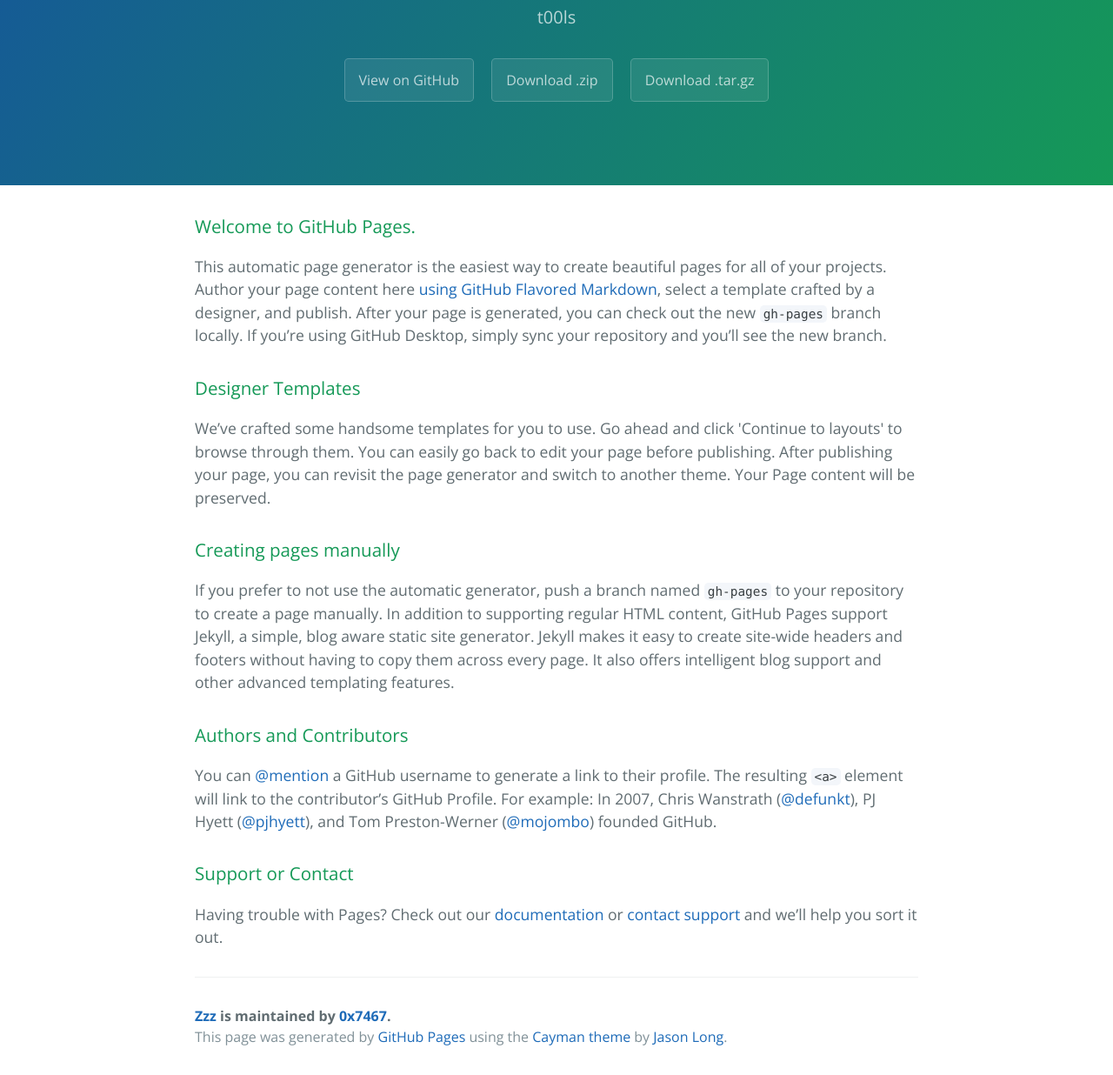
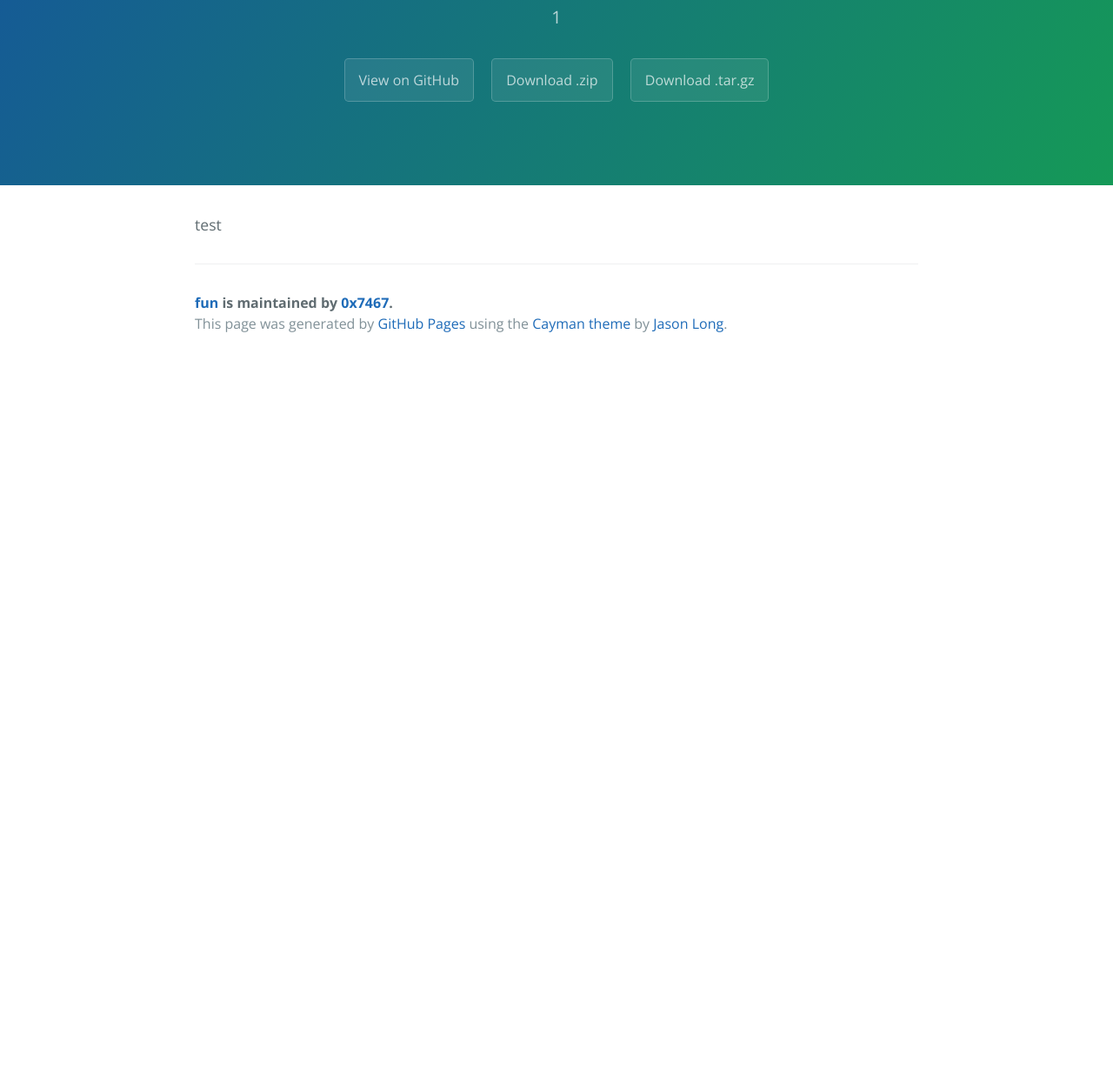
Before and after one commit to 0x7467/fun, a plain HTML site: page index.html in a window 1280 px wide. Shown: the part 170-1406 px from the top of the page at 87% size. After the commit the page ends 800 px from the top, so only its background shows below. Drawn offline with nearby package versions, Linux system fonts and the light colour scheme.

```diff
--- a/index.html
+++ b/index.html
@@ -2,7 +2,7 @@
 <html lang="en-us">
   <head>
     <meta charset="UTF-8">
-    <title>Zzz by 0x7467</title>
+    <title>fun by 0x7467</title>
     <meta name="viewport" content="width=device-width, initial-scale=1">
     <link rel="stylesheet" type="text/css" href="stylesheets/normalize.css" media="screen">
     <link href='https://fonts.googleapis.com/css?family=Open+Sans:400,700' rel='stylesheet' type='text/css'>
@@ -11,41 +11,18 @@
   </head>
   <body>
     <section class="page-header">
-      <h1 class="project-name">Zzz</h1>
-      <h2 class="project-tagline">t00ls</h2>
-      <a href="https://github.com/0x7467/zzz" class="btn">View on GitHub</a>
-      <a href="https://github.com/0x7467/zzz/zipball/master" class="btn">Download .zip</a>
-      <a href="https://github.com/0x7467/zzz/tarball/master" class="btn">Download .tar.gz</a>
+      <h1 class="project-name">fun</h1>
+      <h2 class="project-tagline">1</h2>
+      <a href="https://github.com/0x7467/fun" class="btn">View on GitHub</a>
+      <a href="https://github.com/0x7467/fun/zipball/master" class="btn">Download .zip</a>
+      <a href="https://github.com/0x7467/fun/tarball/master" class="btn">Download .tar.gz</a>
     </section>
 
     <section class="main-content">
-      <h3>
-<a id="welcome-to-github-pages" class="anchor" href="#welcome-to-github-pages" aria-hidden="true"><span aria-hidden="true" class="octicon octicon-link"></span></a>Welcome to GitHub Pages.</h3>
-
-<p>This automatic page generator is the easiest way to create beautiful pages for all of your projects. Author your page content here <a href="https://guides.github.com/features/mastering-markdown/">using GitHub Flavored Markdown</a>, select a template crafted by a designer, and publish. After your page is generated, you can check out the new <code>gh-pages</code> branch locally. If you’re using GitHub Desktop, simply sync your repository and you’ll see the new branch.</p>
-
-<h3>
-<a id="designer-templates" class="anchor" href="#designer-templates" aria-hidden="true"><span aria-hidden="true" class="octicon octicon-link"></span></a>Designer Templates</h3>
-
-<p>We’ve crafted some handsome templates for you to use. Go ahead and click 'Continue to layouts' to browse through them. You can easily go back to edit your page before publishing. After publishing your page, you can revisit the page generator and switch to another theme. Your Page content will be preserved.</p>
-
-<h3>
-<a id="creating-pages-manually" class="anchor" href="#creating-pages-manually" aria-hidden="true"><span aria-hidden="true" class="octicon octicon-link"></span></a>Creating pages manually</h3>
-
-<p>If you prefer to not use the automatic generator, push a branch named <code>gh-pages</code> to your repository to create a page manually. In addition to supporting regular HTML content, GitHub Pages support Jekyll, a simple, blog aware static site generator. Jekyll makes it easy to create site-wide headers and footers without having to copy them across every page. It also offers intelligent blog support and other advanced templating features.</p>
-
-<h3>
-<a id="authors-and-contributors" class="anchor" href="#authors-and-contributors" aria-hidden="true"><span aria-hidden="true" class="octicon octicon-link"></span></a>Authors and Contributors</h3>
-
-<p>You can <a href="https://help.github.com/articles/basic-writing-and-formatting-syntax/#mentioning-users-and-teams" class="user-mention">@mention</a> a GitHub username to generate a link to their profile. The resulting <code>&lt;a&gt;</code> element will link to the contributor’s GitHub Profile. For example: In 2007, Chris Wanstrath (<a href="https://github.com/defunkt" class="user-mention">@defunkt</a>), PJ Hyett (<a href="https://github.com/pjhyett" class="user-mention">@pjhyett</a>), and Tom Preston-Werner (<a href="https://github.com/mojombo" class="user-mention">@mojombo</a>) founded GitHub.</p>
-
-<h3>
-<a id="support-or-contact" class="anchor" href="#support-or-contact" aria-hidden="true"><span aria-hidden="true" class="octicon octicon-link"></span></a>Support or Contact</h3>
-
-<p>Having trouble with Pages? Check out our <a href="https://help.github.com/pages">documentation</a> or <a href="https://github.com/contact">contact support</a> and we’ll help you sort it out.</p>
+      <p>test</p>
 
       <footer class="site-footer">
-        <span class="site-footer-owner"><a href="https://github.com/0x7467/zzz">Zzz</a> is maintained by <a href="https://github.com/0x7467">0x7467</a>.</span>
+        <span class="site-footer-owner"><a href="https://github.com/0x7467/fun">fun</a> is maintained by <a href="https://github.com/0x7467">0x7467</a>.</span>
 
         <span class="site-footer-credits">This page was generated by <a href="https://pages.github.com">GitHub Pages</a> using the <a href="https://github.com/jasonlong/cayman-theme">Cayman theme</a> by <a href="https://twitter.com/jasonlong">Jason Long</a>.</span>
       </footer>
```
Also changed, not shown: params.json (+1 -1 lines).
